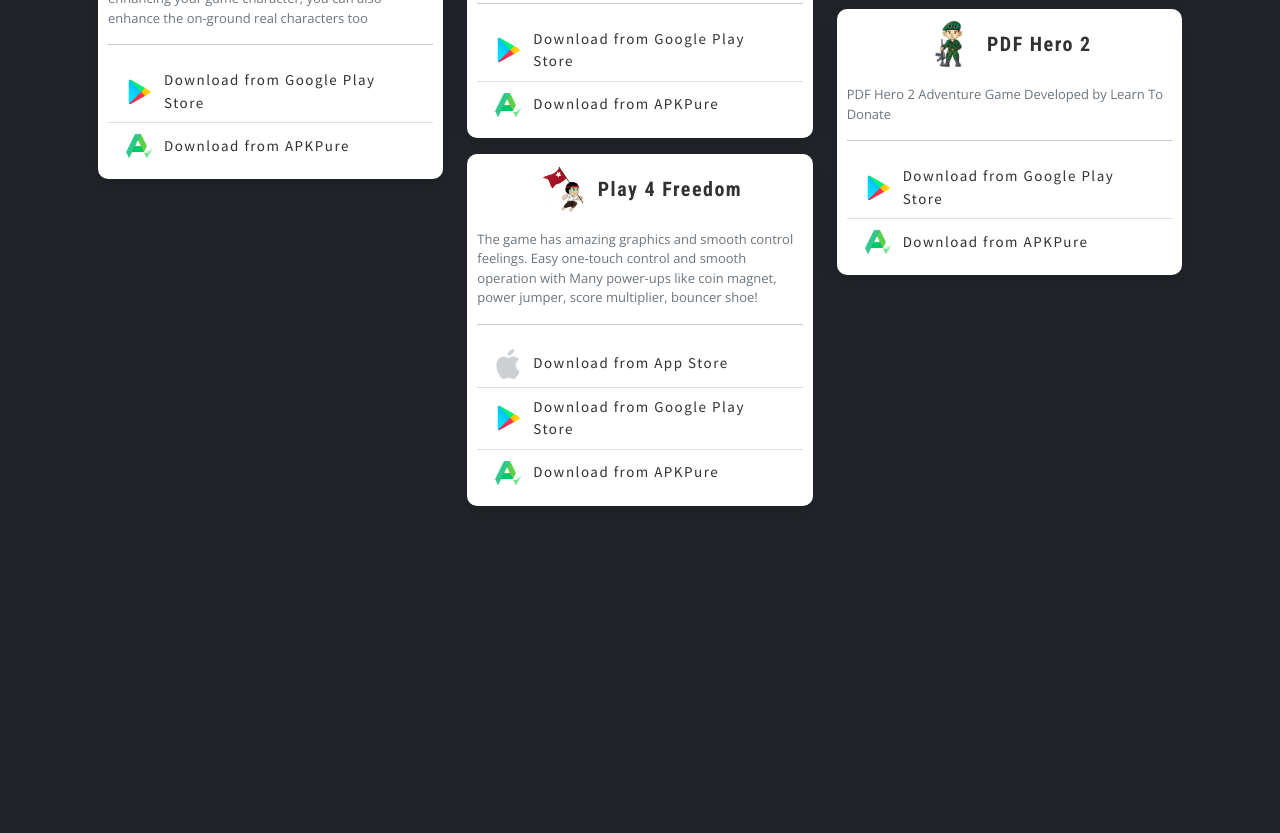
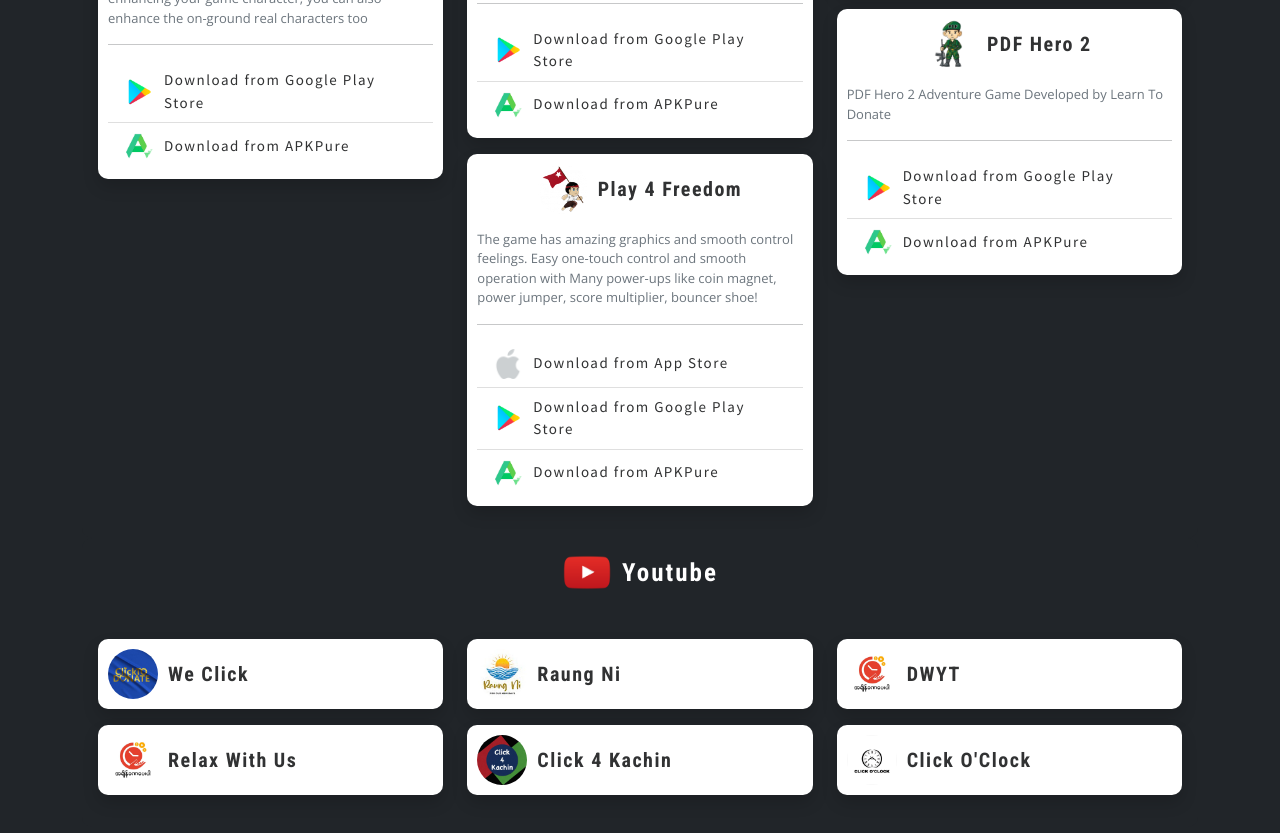
Before and after one commit to digital-strike/digital-strike.github.io, a plain HTML site: page index.html in a window 1280 px wide. Shown: the part 1688-2521 px from the top of the page. Before the commit the page ends 2274 px from the top, so only its background shows below. Drawn offline with nearby package versions, Linux system fonts and the light colour scheme.

Commit message:
youtube update

```diff
--- a/index.html
+++ b/index.html
@@ -865,6 +865,108 @@
                 </div>
               </div>
             </div>
+            <div class="card main-card bg-dark border-0">
+              <div class="card-body">
+                <div class="d-flex align-items-center justify-content-center">
+                  <img src="/src/youtube.png" width="50px" alt="" />
+                  <span class="card-heading"> Youtube </span>
+                </div>
+                <div class="mt-5">
+                  <div class="row">
+                    <div class="col-12 col-md-4 mb-3">
+                      <a
+                        href="https://www.youtube.com/channel/UCRb9jMgOMaKq5QlFvjTBIQQ"
+                        target="_blank"
+                        class="action-card d-flex align-items-center shadow"
+                      >
+                        <img
+                          src="/src/click2donate.jpg"
+                          width="50px"
+                          class="rounded-circle"
+                          alt=""
+                        />
+                        <span>We Click</span>
+                      </a>
+                    </div>
+                    <div class="col-12 col-md-4 mb-3">
+                      <a
+                        href="https://www.youtube.com/channel/UCxLEtNxdo5KTrOnz-ZR5L2w"
+                        target="_blank"
+                        class="action-card d-flex align-items-center shadow"
+                      >
+                        <img
+                          src="/src/raungni.jpg"
+                          width="50px"
+                          class="rounded-circle"
+                          alt=""
+                        />
+                        <span>Raung Ni</span>
+                      </a>
+                    </div>
+                    <div class="col-12 col-md-4 mb-3">
+                      <a
+                        href="https://www.youtube.com/c/DWYT2021"
+                        target="_blank"
+                        class="action-card d-flex align-items-center shadow"
+                      >
+                        <img
+                          src="/src/donatewithyourtime.jpg"
+                          width="50px"
+                          class="rounded-circle"
+                          alt=""
+                        />
+                        <span>DWYT</span>
+                      </a>
+                    </div>
+                    <div class="col-12 col-md-4 mb-3">
+                      <a
+                        href="https://www.youtube.com/c/RelaxWithUs2021"
+                        target="_blank"
+                        class="action-card d-flex align-items-center shadow"
+                      >
+                        <img
+                          src="/src/donatewithyourtime.jpg"
+                          width="50px"
+                          class="rounded-circle"
+                          alt=""
+                        />
+                        <span>Relax With Us</span>
+                      </a>
+                    </div>
+                    <div class="col-12 col-md-4 mb-3">
+                      <a
+                        href="https://t.me/Click4kachin"
+                        target="_blank"
+                        class="action-card d-flex align-items-center shadow"
+                      >
+                        <img
+                          src="/src/click4kachine.jpg"
+                          width="50px"
+                          class="rounded-circle"
+                          alt=""
+                        />
+                        <span>Click 4 Kachin</span>
+                      </a>
+                    </div>
+                    <div class="col-12 col-md-4 mb-3">
+                      <a
+                        href="https://t.me/clickOclock"
+                        target="_blank"
+                        class="action-card d-flex align-items-center shadow"
+                      >
+                        <img
+                          src="/src/clickoclock.jpg"
+                          width="50px"
+                          class="rounded-circle"
+                          alt=""
+                        />
+                        <span>Click O'Clock</span>
+                      </a>
+                    </div>
+                  </div>
+                </div>
+              </div>
+            </div>
           </div>
         </div>
       </div>
```
Also changed, not shown: src/raungni.jpg (added), src/youtube.png (added).
